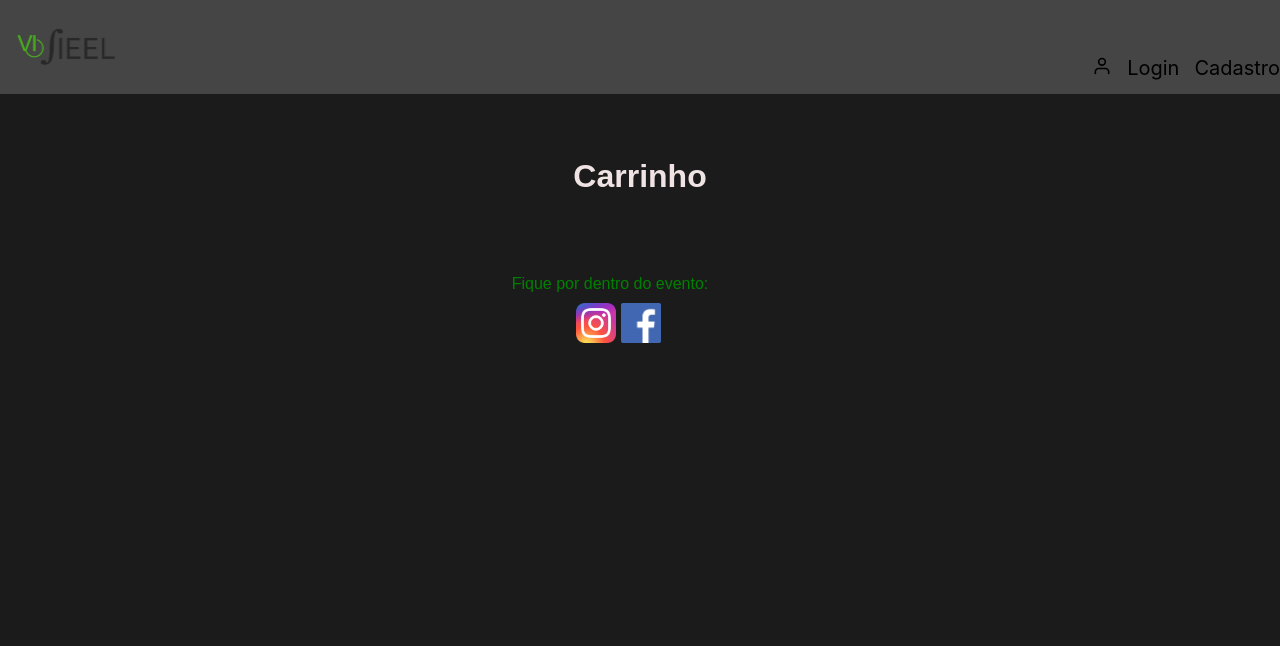
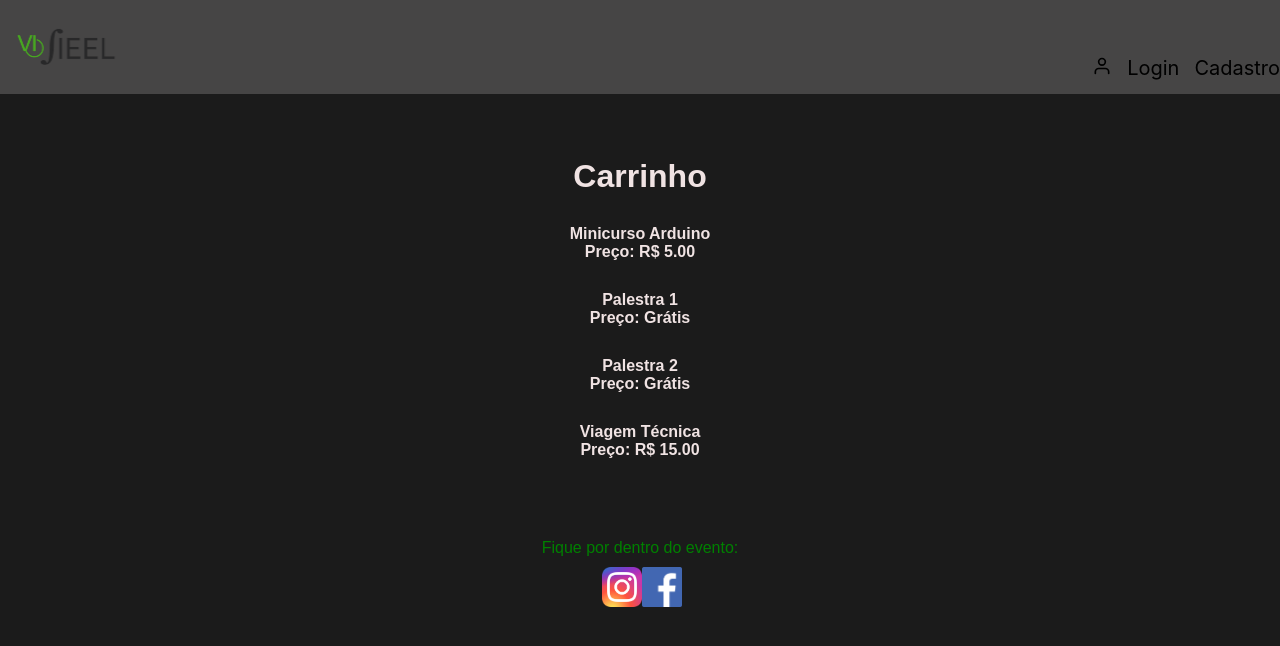
Before and after one commit to danielcarvalho99/sieel, a React (Create React App) app: page /carrinho in a window 1280 px wide. Shown: the top 646 px of the page. Built offline with nearby package versions, Linux system fonts and the light colour scheme.

Commit message:
Correções no carrinho

```diff
--- a/package.json
+++ b/package.json
@@ -1,5 +1,5 @@
 {
-  "name": "cupula",
+  "name": "sieel",
   "version": "0.1.0",
   "private": true,
   "dependencies": {
--- a/src/App.js
+++ b/src/App.js
@@ -1,4 +1,4 @@
-import React, { Component } from 'react';
+import React from 'react';
 import 'react-router-dom';
 import './global.css';
 import Routes from './routes';
@@ -10,7 +10,7 @@ function App() {
 
   return(
     <div>
-    <Header />
+    <Header/>
     <Routes/>
     <Footer/>
     </div>
--- /dev/null
+++ b/src/Components/carrinho/CarrinhoData.js
@@ -0,0 +1,30 @@
+const CarrinhoData = [
+
+{
+    id: 1,
+    name: "Minicurso Arduino",
+    price: "R$ 5.00",
+
+},
+{
+    id: 2,
+    name: "Palestra 1",
+    price:"Grátis",
+
+},
+{
+    id: 3,
+    name: "Palestra 2",
+    price:"Grátis",
+
+},
+{
+    id: 4,
+    name: "Viagem Técnica",
+    price: "R$ 15.00",
+
+},
+
+]
+
+export default CarrinhoData;
--- /dev/null
+++ b/src/Components/carrinho/CarrinhoItem.js
@@ -0,0 +1,15 @@
+import React from 'react'
+
+function CarrinhoItem (props){
+
+    return(
+
+    <div className="item">
+        <h4>{props.name}</h4>
+        <p>Preço: {props.price}</p>
+    </div>
+
+    );
+}
+
+export default CarrinhoItem;
--- a/src/Components/footer/index.js
+++ b/src/Components/footer/index.js
@@ -13,8 +13,8 @@ export default function Footer(){
 
             <div className="icons">
 
-                <a href="https://www.instagram.com/sieel.oficial/" target="_blank"><img className="insta" src = {instagram} alt="instagram"/></a>
-                <a href = "https://www.facebook.com/SIEELSaoCarlos/" target="_blank"><img className="face" src = {facebook} alt="facebook"/></a>
+                <a href="https://www.instagram.com/sieel.oficial/" target="_blank"><img className="insta" src={instagram} alt="instagram"/></a>
+                <a href="https://www.facebook.com/SIEELSaoCarlos/" target="_blank"><img className="face" src={facebook} alt="facebook"/></a>
 
             </div>
 
--- a/src/Components/footer/styles.css
+++ b/src/Components/footer/styles.css
@@ -5,16 +5,15 @@
     font-weight: lighter;
     font-family: sans-serif;
     text-align: center;
-    margin-right: 60px;
   }
 
   .icons{
 
-    align-items: center;
-    width:60px;
-    padding: 0px;
     display: flex;
     flex-wrap: nowrap;
+    margin-top: 10px;
+    position: absolute ;
+    left:47%;
 
   }
 
@@ -22,12 +21,5 @@
 
     width:40px;
     padding: 0px;
-    margin-top: 10px;
-
 
   }
-
-  .insta{
-    margin-left: 45vw;
-    margin-right: 5px;
-  }
--- a/src/pages/cadastro/index.js
+++ b/src/pages/cadastro/index.js
@@ -1,12 +1,15 @@
 import React from 'react';
 import './styles.css';
+
 
 export default function Cadastro(){
 
     return(
 
-        <div class = "body">
-        <span class = "nobreak">
+
+
+        <div className="body">
+        <span className="nobreak">
 
             <h1>Bem vindo ao Sistema de Cadastro integrado da SIEEL</h1>
             <h3>Ingressos, compras, presenças e certificados. Tudo isso em um único lugar</h3>
--- a/src/pages/carrinho/index.js
+++ b/src/pages/carrinho/index.js
@@ -1,15 +1,22 @@
 import React from 'react';
 import './styles.css';
+import CarrinhoData from '../../Components/carrinho/CarrinhoData';
+import CarrinhoItem from '../../Components/carrinho/CarrinhoItem';
 
 export default function Carrinho(){
 
-    return(
+const itensDoCarrinho = CarrinhoData.map(
+        item => <CarrinhoItem
+                name={item.name}
+                price={item.price}
+                />);
+
+return(
 
         <div className="body">
             <h1>Carrinho</h1>
+            {itensDoCarrinho}
         </div>
 
-    );
-
-
+);
 }
--- a/src/pages/carrinho/styles.css
+++ b/src/pages/carrinho/styles.css
@@ -5,3 +5,14 @@
     font-weight: bold;
 
   }
+
+.item{
+
+
+    text-align: center;
+    margin: 30px;
+    display: flex;
+    flex-wrap: wrap;
+    flex-direction: column;
+
+}
--- a/src/services/api.js
+++ /dev/null
@@ -1,5 +0,0 @@
-import axios from 'axios';
-
-const api = axios.create({ baseURL:'https://rocketseat-node.herokuapp.com/api/'});
-
-export default api;
```
Also changed, not shown: src/Components/header/index.js (+3 -4 lines), 2 other files (tests, documents, lock files or other folders).
